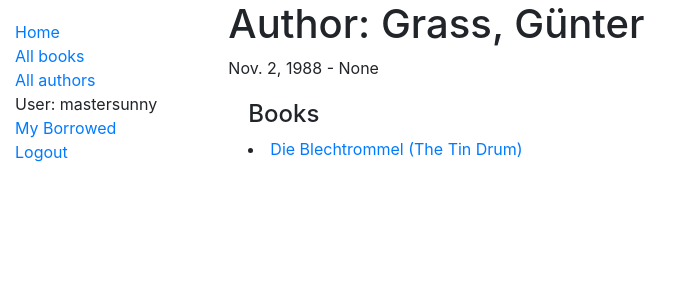
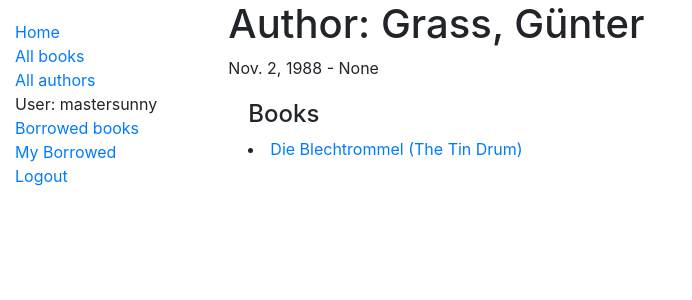
Before and after one commit to mastersunny/locallibrary, a Django app: page /catalog/author/2 in a window 1280 px wide. Shown: the top 300 px of the page, without its empty margins (0-692 px from the left). Run offline with Django 3.2, Linux system fonts and the light colour scheme; a user stored in the database is signed in; data comes from the database, SQL or seed files in the repository; both versions use the stored data as it was after the commit.

Commit message:
all borrowed in left menu

```diff
--- a/catalog/templates/base_generic.html
+++ b/catalog/templates/base_generic.html
@@ -20,11 +20,16 @@
           <li><a href="{% url 'authors'%}">All authors</a></li>
         {% if user.is_authenticated %}
             <li>User: {{ user.get_username }}</li>
+
+            {% if perms.catalog.can_mark_returned %}
+                <li><a href="{% url 'borrowed'%}">Borrowed books</a></li>
+            {% endif %}
+
             <li><a href="{% url 'my-borrowed' %}">My Borrowed</a></li>
-     <li><a href="{% url 'logout'%}?next={{request.path}}">Logout</a></li>
-   {% else %}
-     <li><a href="{% url 'login'%}?next={{request.path}}">Login</a></li>
-   {% endif %}
+            <li><a href="{% url 'logout'%}?next={{request.path}}">Logout</a></li>
+        {% else %}
+            <li><a href="{% url 'login'%}?next={{request.path}}">Login</a></li>
+        {% endif %}
         </ul>
      {% endblock %}
       </div>
```
Also changed, not shown: db.sqlite3.
